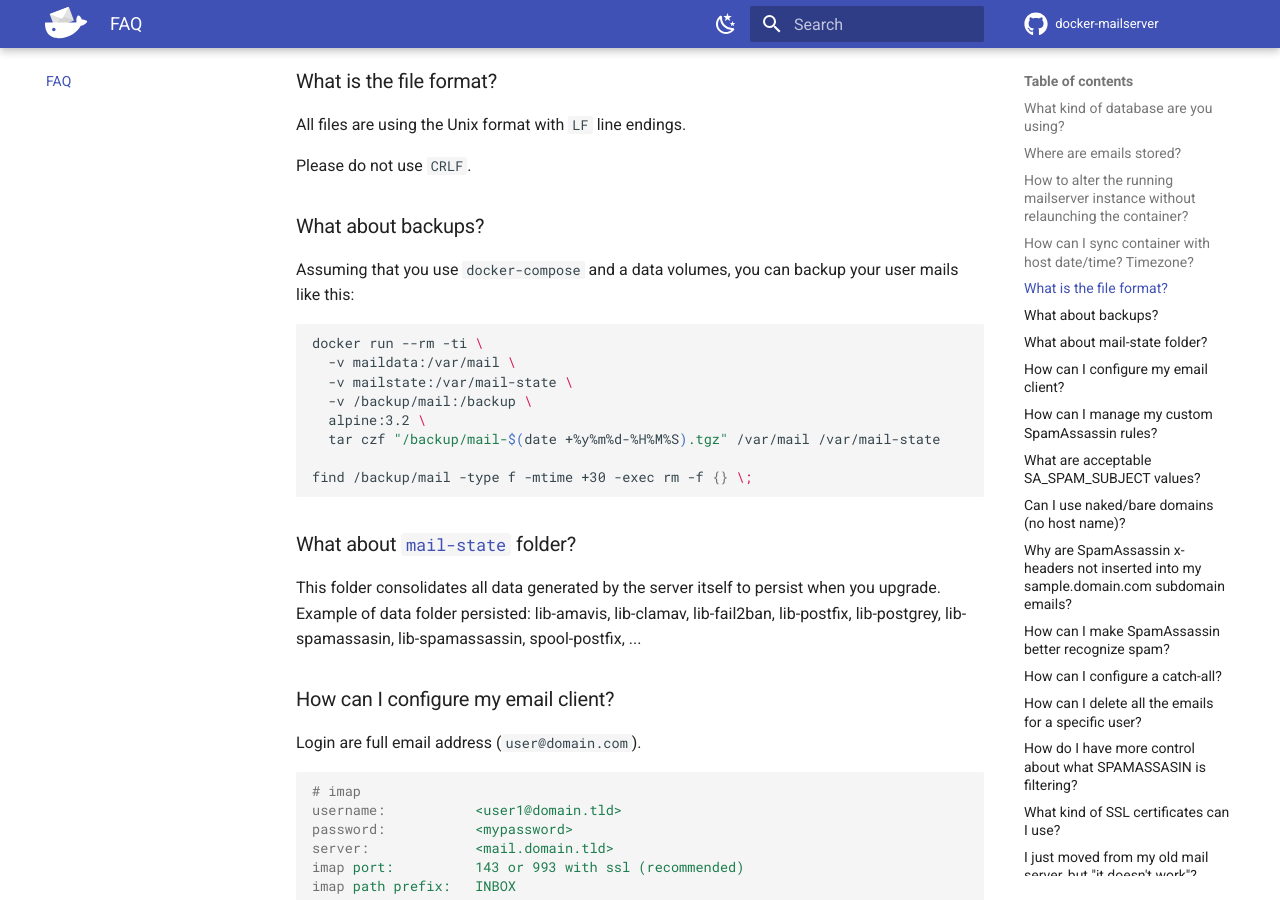
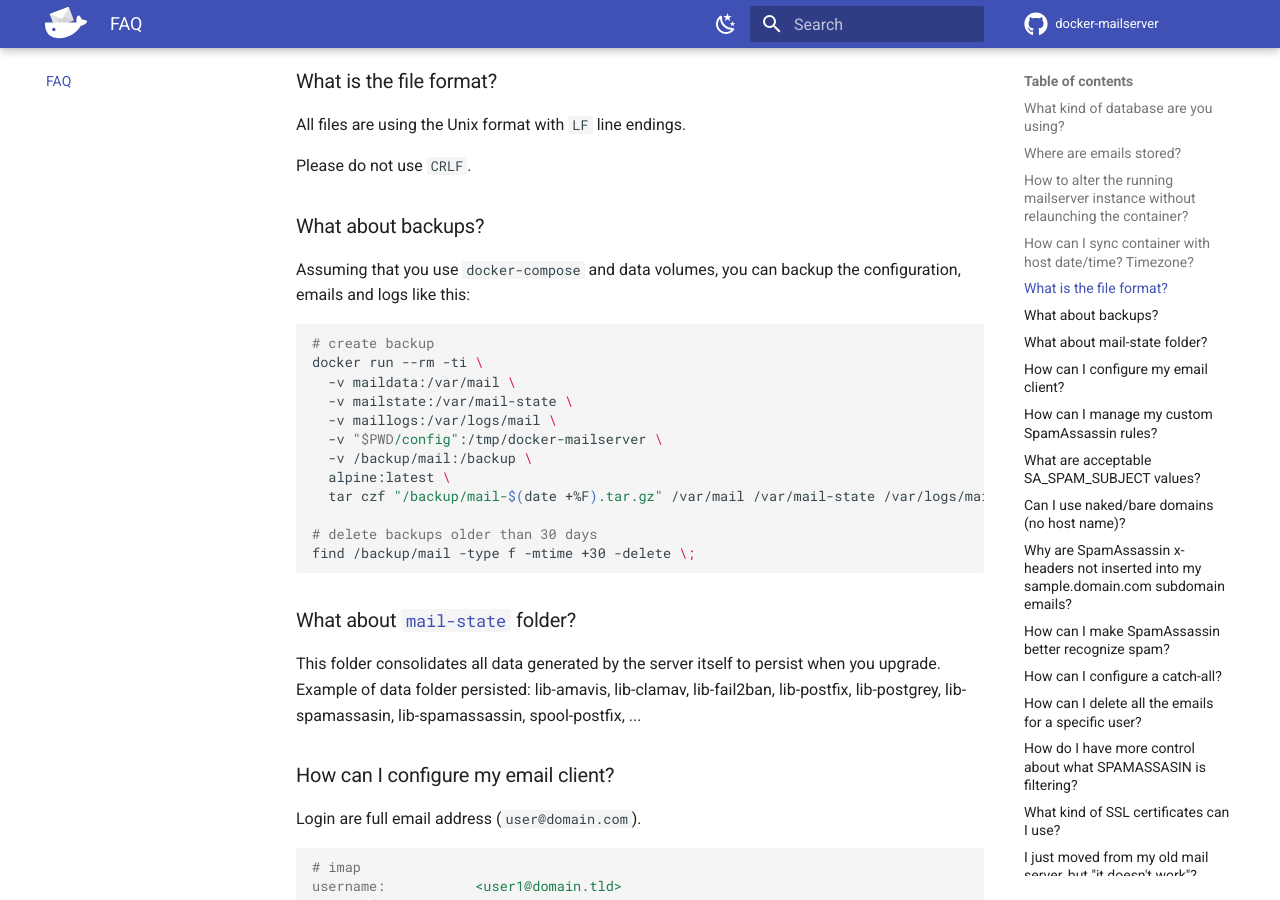
Before and after one commit to docker-mailserver/docker-mailserver, an MkDocs documentation site: the page built from docs/content/faq.md, in a window 1280 px wide and 900 px high, scrolled down 1438 px. Built offline with MkDocs 1.6.1 and Material for MkDocs 9.7.7, drawn with Linux system fonts in a browser that asks for light colours; comment, search, counter and statistics services are not loaded; the version menu is left out.

Commit message:
Backup script improved

````diff
--- a/docs/content/faq.md
+++ b/docs/content/faq.md
@@ -54,17 +54,21 @@ Please do not use `CRLF`.
 
 ### What about backups?
 
-Assuming that you use `docker-compose` and a data volumes, you can backup your user mails like this:
+Assuming that you use `docker-compose` and data volumes, you can backup the configuration, emails and logs like this:
 
 ```sh
+# create backup
 docker run --rm -ti \
   -v maildata:/var/mail \
   -v mailstate:/var/mail-state \
+  -v maillogs:/var/logs/mail \
+  -v "$PWD/config":/tmp/docker-mailserver \
   -v /backup/mail:/backup \
-  alpine:3.2 \
-  tar czf "/backup/mail-$(date +%y%m%d-%H%M%S).tgz" /var/mail /var/mail-state
+  alpine:latest \
+  tar czf "/backup/mail-$(date +%F).tar.gz" /var/mail /var/mail-state /var/logs/mail /tmp/docker-mailserver
 
-find /backup/mail -type f -mtime +30 -exec rm -f {} \;
+# delete backups older than 30 days
+find /backup/mail -type f -mtime +30 -delete \;
 ```
 
 ### What about `mail-state` folder?
````
